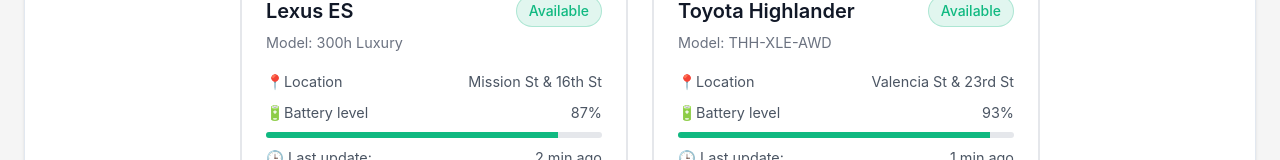
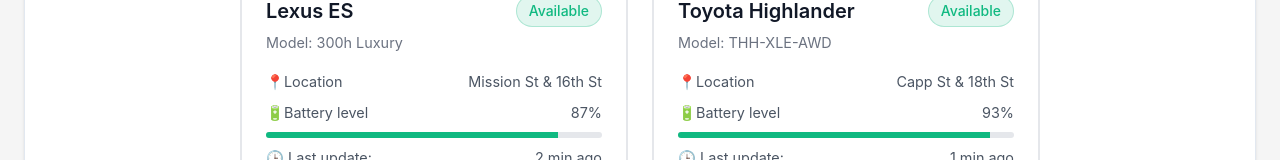
Before and after one commit to roka-cyw/car-tracker, a React (Vite) app: page / in a window 1280 px wide. Shown: the part 271-431 px from the top of the page. Built offline with nearby package versions, Linux system fonts and the light colour scheme; the HTML template or start-up script is replaced by a standard one.

Commit message:
Updated car route

```diff
--- a/src/data/vehicles.ts
+++ b/src/data/vehicles.ts
@@ -22,17 +22,17 @@
     name: 'Toyota Highlander',
     model: 'THH-XLE-AWD',
     status: 'available',
-    location: 'Valencia St & 23rd St',
-    coordinates: [-122.42078, 37.76097], // Valencia St & 23rd St
+    location: 'Capp St & 18th St',
+    coordinates: [-122.42295, 37.76162], // Capp St & 18th St
     batteryLevel: 93,
     lastUpdate: '1 min ago',
     route: [
-      [-122.42078, 37.76097], // Valencia St & 23rd St
-      [-122.41942, 37.76097], // 23rd St & Mission St
-      [-122.41806, 37.76097], // 23rd St & Capp St
-      [-122.4167, 37.76097], // 23rd St & S Van Ness Ave
-      [-122.41534, 37.76097], // 23rd St & Folsom St
-      [-122.41398, 37.76097] // 23rd St & Harrison St
+      [-122.42295, 37.76162], // Capp St & 18th St
+      [-122.42082, 37.76175], // Turn onto Mission St (скрин 2)
+      [-122.42066, 37.76014], // Mission St southbound (скрин 3)
+      [-122.41998, 37.76018], // Turn right onto 21st St (скрин 4)
+      [-122.41922, 37.76024], // Turn at Patrick Hotel area
+      [-122.41937, 37.76183] // Final destination (скрин 6 - финиш)
     ]
   },
   {
```
